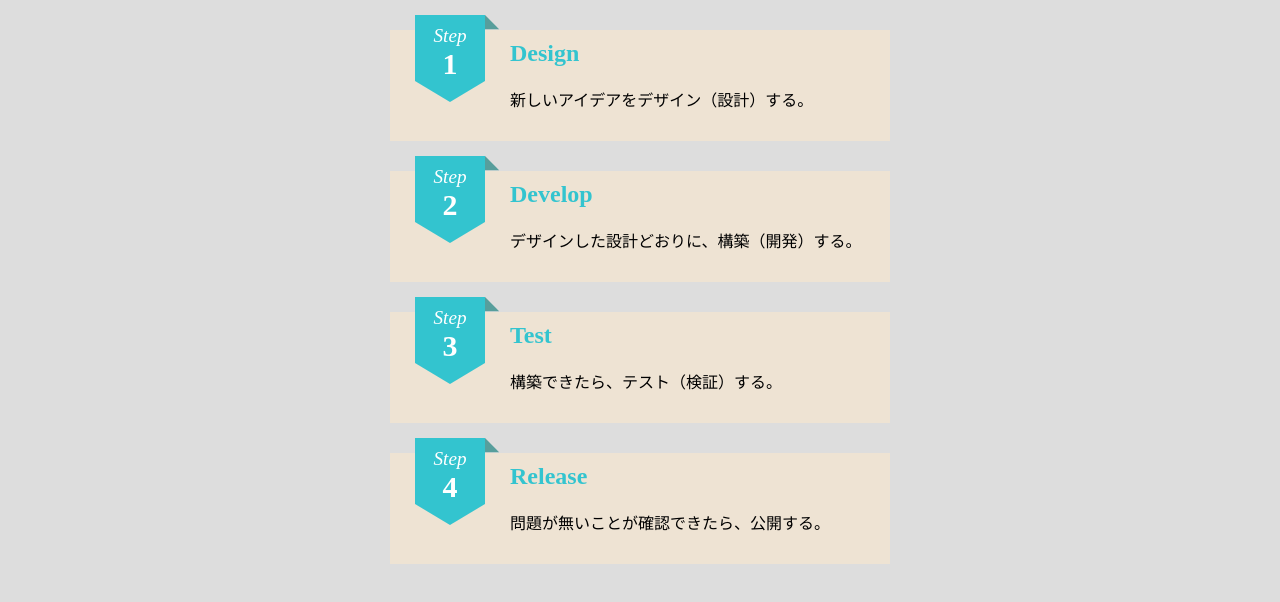
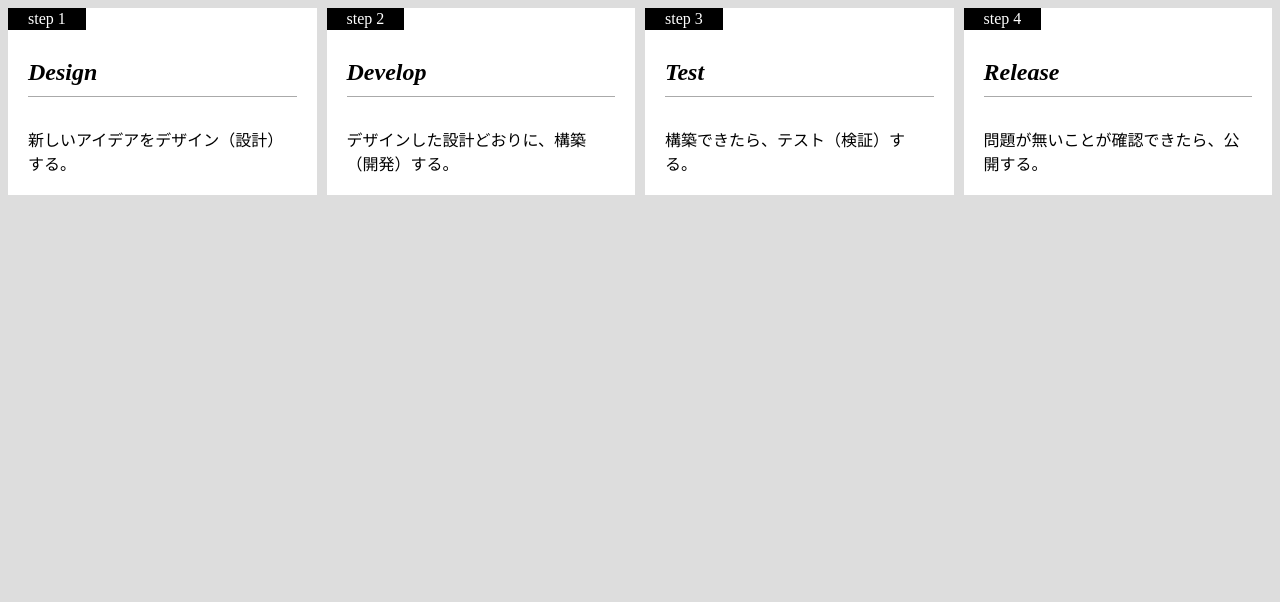
Before and after one commit to yugeta/step_pattern, a plain HTML site: page index.html in a window 1280 px wide. Drawn offline with Linux system fonts and the light colour scheme.

Commit message:
first-commit

```diff
--- /dev/null
+++ b/card.css
@@ -0,0 +1,76 @@
+.step-process,
+.step-process *,
+.step-process *::before,
+.step-process *::after{
+  -webkit-box-sizing : border-box;
+     -moz-box-sizing : border-box;
+       -o-box-sizing : border-box;
+      -ms-box-sizing : border-box;
+          box-sizing : border-box;
+}
+
+.step-process ul,
+.step-process li{
+  list-style:none;
+  margin:0;
+  padding:0;
+}
+
+.step-process > ul{
+  width:100%;
+  display:flex;
+  flex-flow: row;
+  gap:10px;
+  justify-content:space-between;
+  align-items:flex-start;
+  align-items:stretch;
+}
+
+.step-process > ul > *{
+  flex: 1;
+  background-color:white;
+  padding:10px;
+  position:relative;
+  padding:40px 20px 20px;
+}
+
+.step-process > ul > * .num{
+  position:absolute;
+  top:0;
+  left:0;
+  background-color:black;
+  color:white;
+  padding:2px 20px;
+}
+
+.step-process{
+  counter-reset     :num 0;
+}
+.step-process > ul > *{
+  counter-increment : num;
+}
+.step-process > ul > * .num::before{
+  content           : 'step 'counter(num);
+  font-size         : var(--size-num);
+  line-height       : var(--size-num);
+  font-family       : "Ibarra Real Nova", serif;
+}
+
+.step-process > ul > * .title{
+  font-weight:bold;
+  font-style:italic;
+  line-height:3.0rem;
+  font-size:1.5rem;
+  border-bottom:1px solid #aaa;
+  width:100%;
+  margin:0 auto 30px;
+}
+
+@media(max-width:600px){
+  .step-process > ul{
+    flex-flow:column;
+  }
+  .step-process > ul > *{
+    width:100%;
+  }
+}
--- a/index.html
+++ b/index.html
@@ -1,39 +1,33 @@
 <meta name="viewport" content="width=device-width, initial-scale=1, user-scalable=no">
 <meta charset='utf-8' />
-<link rel='stylesheet' href='ribbon.css' />
+<link rel='stylesheet' href='card.css' />
 <style>
   body{
     background-color:#ddd;
   }
 </style>
 
-<ul class='step-lists'>
+<div class='step-process'>
+  <ul>
     <li>
-    <div class='ribbon'>
-      <div class='num'>Step</div>
-    </div>
+      <div class='num'></div>
       <div class='title'>Design</div>
       <div class='text'>新しいアイデアをデザイン（設計）する。</div>
     </li>
     <li>
-    <div class='ribbon'>
-      <div class='num'>Step</div>
-    </div>
+      <div class='num'></div>
       <div class='title'>Develop</div>
       <div class='text'>デザインした設計どおりに、構築（開発）する。</div>
     </li>
     <li>
-    <div class='ribbon'>
-      <div class='num'>Step</div>
-    </div>
+      <div class='num'></div>
       <div class='title'>Test</div>
       <div class='text'>構築できたら、テスト（検証）する。</div>
     </li>
     <li>
-    <div class='ribbon'>
-      <div class='num'>Step</div>
-    </div>
+      <div class='num'></div>
       <div class='title'>Release</div>
       <div class='text'>問題が無いことが確認できたら、公開する。</div>
     </li>
   </ul>
+</div>
--- a/ribbon.css
+++ /dev/null
@@ -1,113 +0,0 @@
-:root{
-  --color-1:#eee3d3;
-  --color-2:#33c4cf;
-  --color-3:#579e9c;
-  --size-ribbon-margin : 120px;
-  --size-width : 70px;
-  --size-over  : 15px;
-}
-
-.step-lists,
-.step-lists *,
-.step-lists *::before,
-.step-lists *::after{
-  -webkit-box-sizing : border-box;
-     -moz-box-sizing : border-box;
-       -o-box-sizing : border-box;
-      -ms-box-sizing : border-box;
-          box-sizing : border-box;
-}
-
-ul.step-lists,
-.step-lists li{
-  list-style : none;
-  margin:0;
-  padding:0;
-}
-
-ul.step-lists{
-  width : 500px;
-  margin:20px auto;
-}
-
-@media(max-width : 600px){
-  ul.step-lists{
-    width:90%;
-    max-width:500px;
-  }
-}
-
-ul.step-lists > li{
-  width : 100%;
-  margin : 30px 0;
-  padding:10px 10px 30px var(--size-ribbon-margin);
-  background-color: var(--color-1);
-  position:relative;
-}
-
-.step-lists .title{
-  color:var(--color-2);
-  font-weight:bold;
-  font-size:1.5rem;
-  margin-bottom:20px;
-}
-
-/* Ribbon */
-.step-lists .ribbon{
-  position:absolute;
-  top:0px;
-  left : calc((var(--size-ribbon-margin) - var(--size-width)) / 2);
-  transform:translate(0% , calc(var(--size-over) * -1));
-  background-color: var(--color-2);
-  width: var(--size-width);
-  padding:10px 10px 0 10px;
-  color:white;
-}
-.step-lists .ribbon::before{
-  content:'';
-  position:absolute;
-  top:100%;
-  left:0;
-  width: 0;
-  height: 0;
-  border-left: calc(var(--size-width) / 2) solid transparent;
-  border-right: calc(var(--size-width) / 2) solid transparent;
-  border-top: calc(var(--size-width) * 0.3) solid var(--color-2);
-}
-.step-lists .ribbon::after{
-  content:'';
-  position:absolute;
-  top:0;
-  left:100%;
-  width: 0;
-  height: 0;
-  border-left: calc(var(--size-over) * 0.7) solid transparent;
-  border-right: calc(var(--size-over) * 0.7) solid transparent;
-  border-top: calc(var(--size-over) * 0.7) solid var(--color-3);
-  transform:rotate(45deg);
-  transform-origin:top left;
-}
-/* Ribbon >> */
-
-/* Num */
-.step-lists{
-  counter-reset     :num 0;
-}
-.step-lists > li{
-  counter-increment : num;
-}
-.step-lists .num{
-  display:block;
-  text-align:center;
-  font-size:1.2rem;
-  font-style:italic;
-}
-.step-lists .num::after{
-  content : counter(num);
-  display:block;
-  text-align:center;
-  font-size:30px;
-  font-weight:bold;
-  font-style:normal;
-}
-/* Num >> */
```
Also changed, not shown: banner.png, 1 other file. Lines whose indentation alone changed are shown as unchanged.
